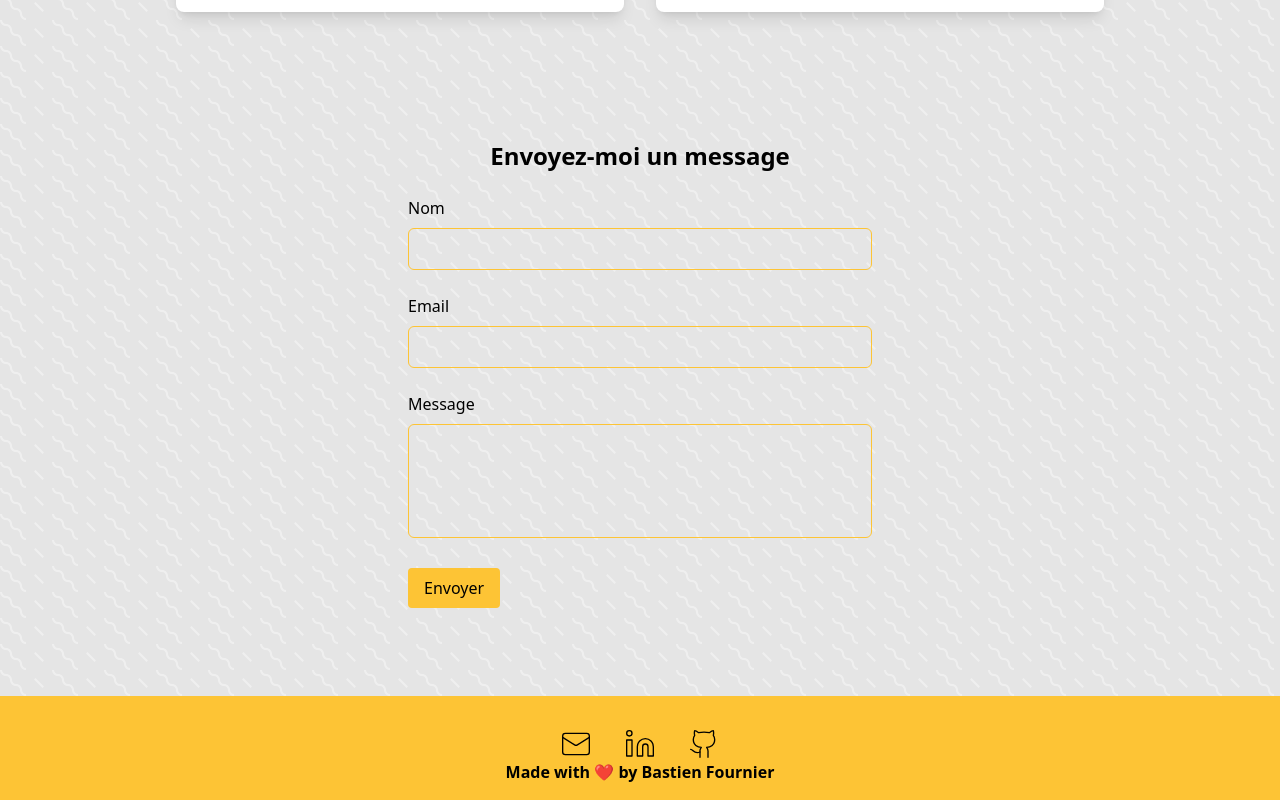
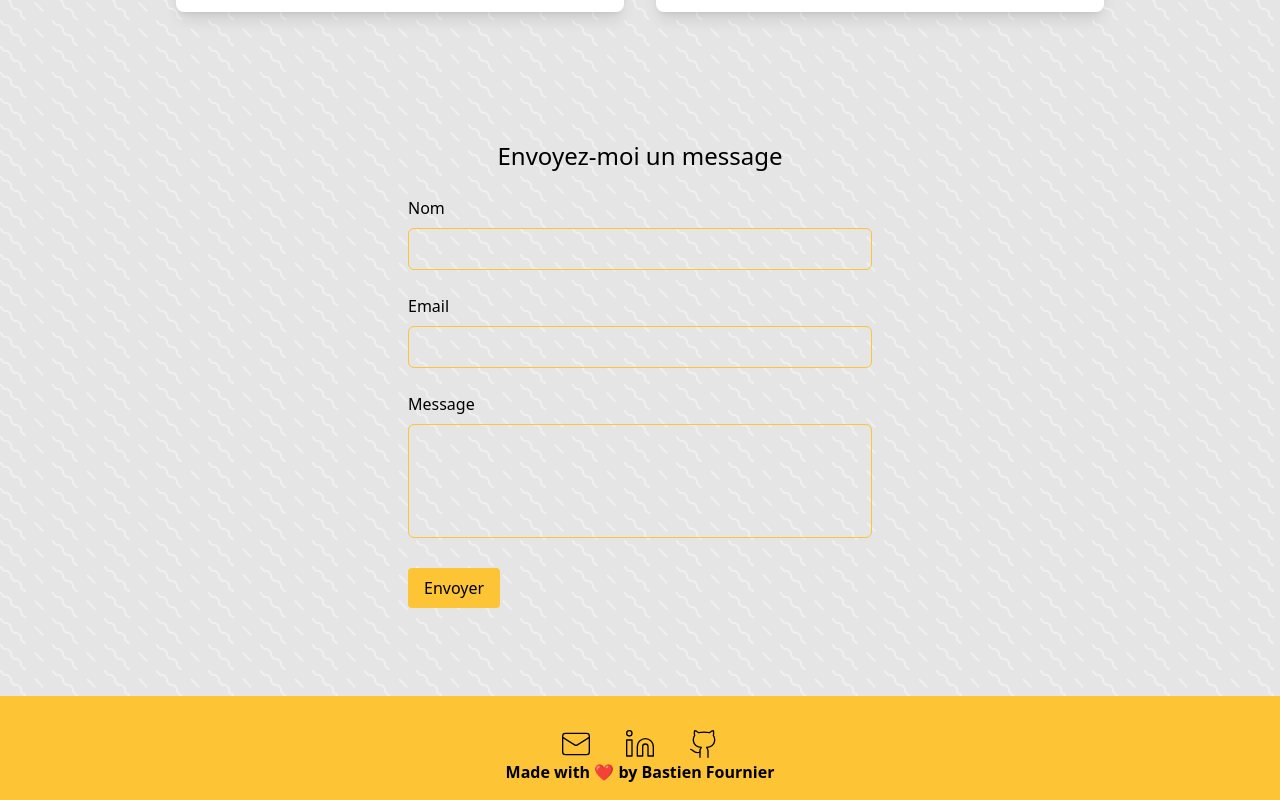
Before and after one commit to bastien-fournier/New-PortFolio-Bastien, a React (Vite) app: page / in a window 1280 px wide. Shown: the part 2814-3614 px from the top of the page. Built offline with nearby package versions, Linux system fonts and the light colour scheme; a web font is replaced by a local one.

Commit message:
fix typo

```diff
--- a/src/components/ContactForm.jsx
+++ b/src/components/ContactForm.jsx
@@ -32,7 +32,7 @@
       onSubmit={handleSubmit}
       className="w-full max-w-lg mx-auto p-6 mt-16 mb-16"
     >
-      <h2 className="text-2xl font-bold text-black mb-6 text-center">
+      <h2 className="text-2xl  text-black mb-6 text-center">
         Envoyez-moi un message
       </h2>
 
```
